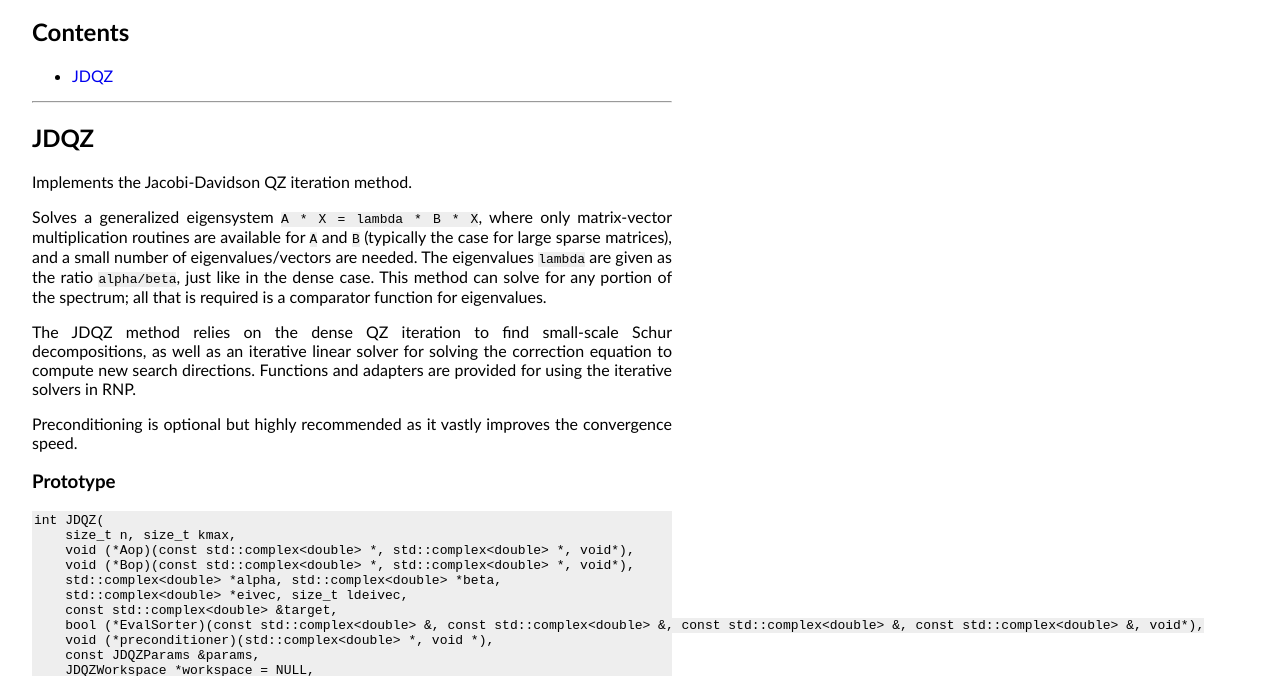
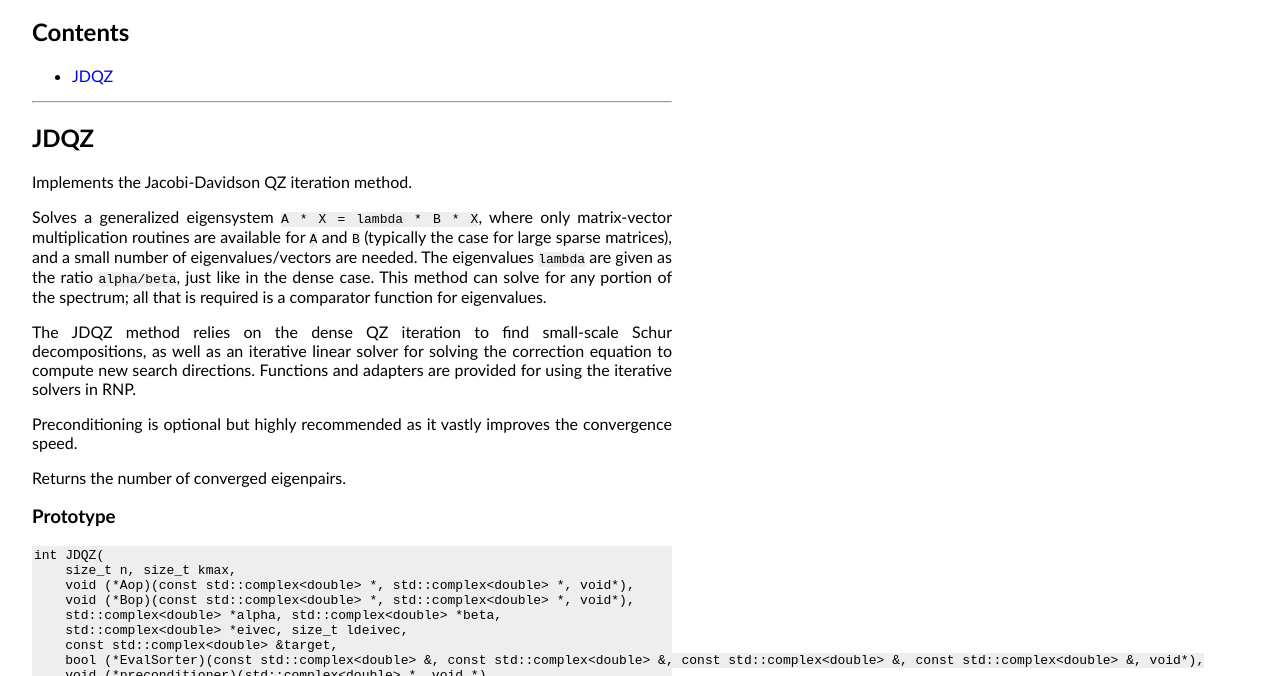
Before and after one commit to victorliu/RNP, a plain HTML site: page doc/doc_iterzgg.html in a window 1280 px wide. Shown: the part 124-800 px from the top of the page. Drawn offline with Linux system fonts and the light colour scheme.

Commit message:
Updated documentation to reflect the new return value for JDQZ.

```diff
--- a/doc/doc_iterzgg.html
+++ b/doc/doc_iterzgg.html
@@ -34,6 +34,8 @@ This method can solve for any portion of the spectrum; all that is required is a
 Functions and adapters are provided for using the iterative solvers in RNP.</p>
 
 <p>Preconditioning is optional but highly recommended as it vastly improves the convergence speed.</p>
+
+<p>Returns the number of converged eigenpairs.</p>
 
 <h3>Prototype</h3>
 
```
Also changed, not shown: 1 other file.
